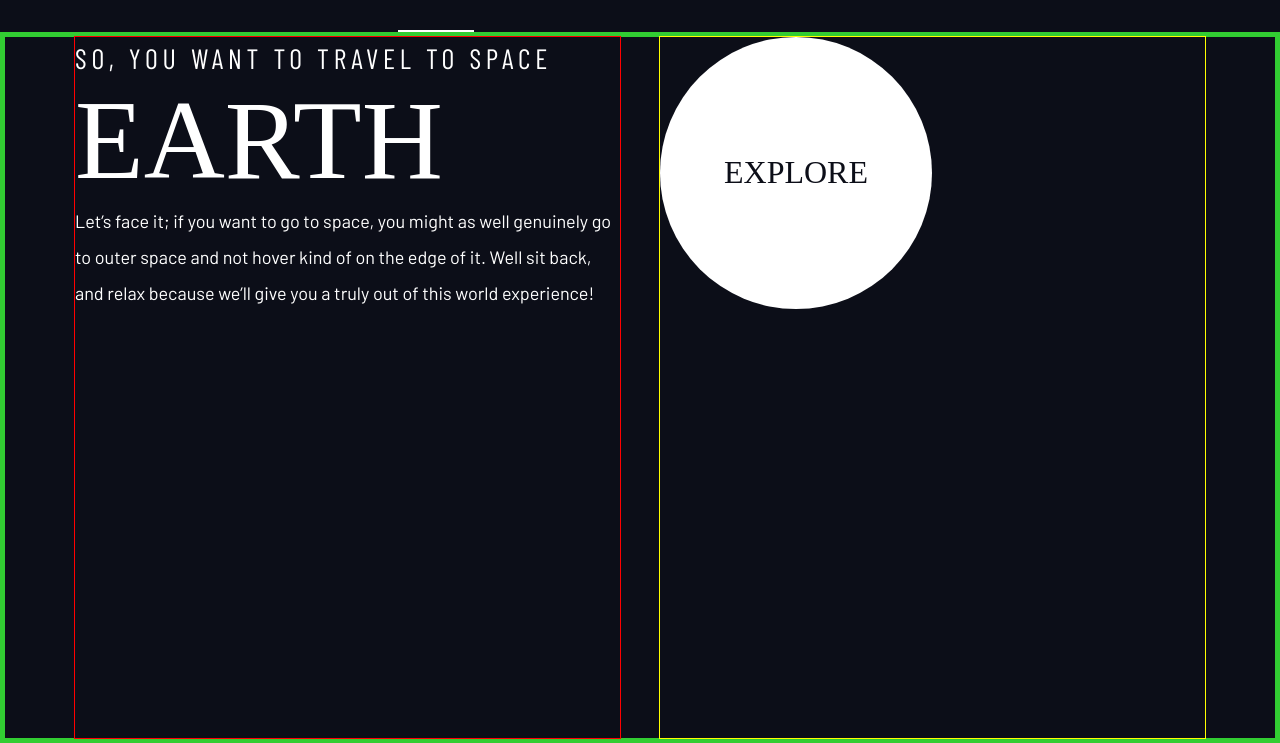
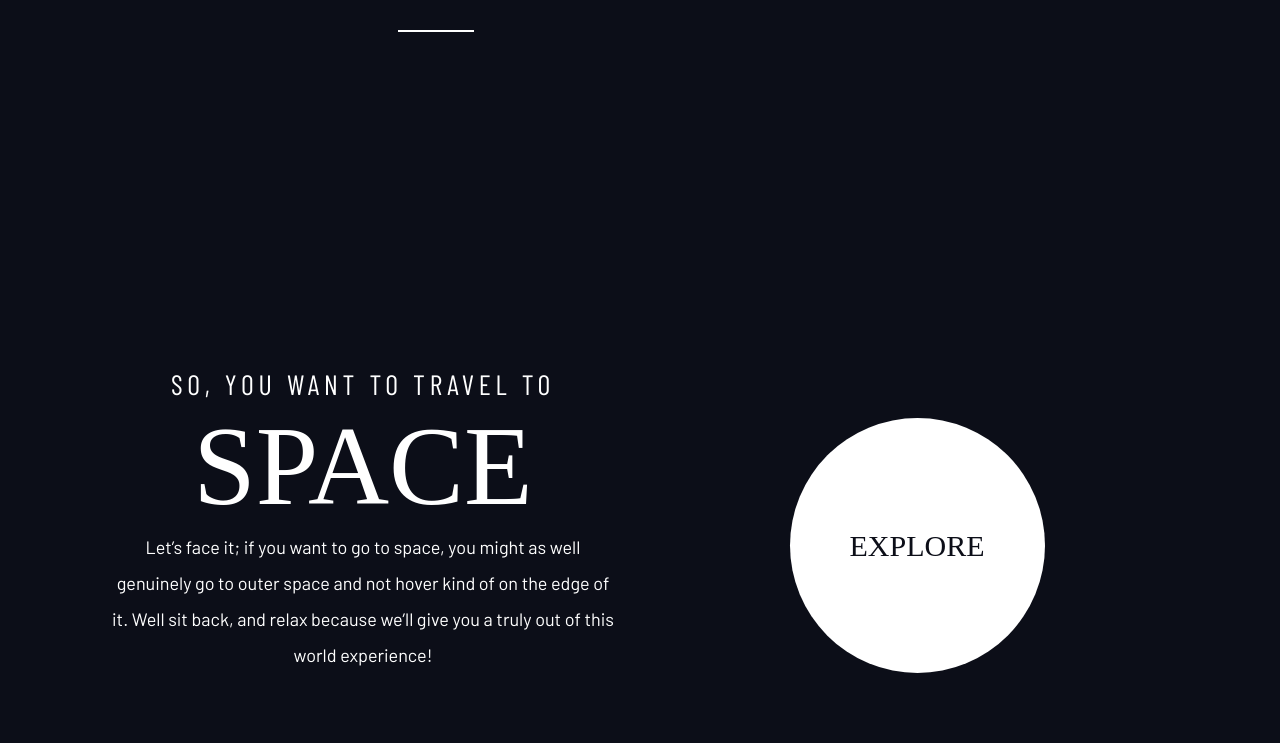
Before and after one commit to Danny-Lenko/space-tourism-website, a plain HTML site: page index.html in a window 1280 px wide. Shown: the part 57-800 px from the top of the page. Drawn offline with nearby package versions, Linux system fonts and the light colour scheme; a web font is replaced by a local one.

Commit message:
updated index.html, styles.css
last updates before finishing the index.html

```diff
--- a/index.html
+++ b/index.html
@@ -26,12 +26,12 @@
 
   <div class="space grid-container">
     <div class="space__content">
-      <p class="fs-28 ff-bar-con uppercase let-spacing-1">So, you want to travel to space</p>
-      <p class="fs-150 ff-bel uppercase">Earth</p>
+      <p class="fs-28 ff-bar-con uppercase let-spacing-1" style="margin: 0 auto;">So, you want to travel to</p>
+      <p class="fs-150 ff-bel uppercase">space</p>
       <p class="line-hei2">  Let’s face it; if you want to go to space, you might as well genuinely go to outer space and not hover kind of on the edge of it. Well sit back, and relax because we’ll give you a truly out of this world experience!</p>
     </div>
     <div class="space__btn">
-      <a href="#" class="ff-bel fs-32 uppercase bg-white txt-dark large-button">Explore</a>
+      <a href="#" class="ff-bel uppercase bg-white txt-dark large-button">Explore</a>
     </div>
 
   </div>
--- a/styles.css
+++ b/styles.css
@@ -18,7 +18,7 @@
    --fs-14: 1.4rem;
    --fs-16: 1.6rem;
    --fs-18: 1.5rem;
-   --fs-28: 2.8rem;
+   --fs-28: 2rem;
    --fs-32: 1.6rem;
    --fs-56: 2.4rem;
    --fs-100: 5.6rem;
@@ -31,11 +31,11 @@
       --fs-100: 8rem;
       --fs-56: 4rem;
       --fs-32: 2.4rem;
-      --fs-28: 1.6rem;
+      --fs-28: 2rem;
   }
 }
 
-@media (min-width: 720px) {
+@media (min-width: 820px) {
   :root {
       --fs-100: 10rem;
       --fs-56: 5.6rem;
@@ -141,23 +141,28 @@ select {
 
 /* grid-container settings */
 .grid-container {
-  border: 5px solid limegreen;
   display: grid;
+  text-align: center;
+  padding: 0 2em;
+  place-items: center;
 }
-@media (min-width: 720px) {
+.grid-container * {
+  max-width: 50ch;
+  text-align: center;
+}
+@media (min-width: 820px) {
   .grid-container {
-      column-gap: var(--container-gap, 4rem);
-      grid-template-columns: minmax(3rem, 1fr) repeat(2, minmax(0, 60rem)) minmax(3rem, 1fr);
+    text-align: left;
+    column-gap: var(--container-gap, 4rem);
+    grid-template-columns: minmax(3rem, 1fr) repeat(2, minmax(0, 60rem)) minmax(3rem, 1fr);
   }
 
   .grid-container > *:first-child {
-      grid-column: 2;
-      outline: 1px solid red;
+    grid-column: 2;
   }
 
   .grid-container > *:last-child {
-      grid-column: 3;
-      outline: 1px solid yellow;
+    grid-column: 3;
   }
 }
 
@@ -244,6 +249,7 @@ select {
 
 /* large-button */
 .large-button {
+  font-size: 3rem;
   display: inline-grid;
   place-items: center;
   padding: 0 2em;
@@ -333,3 +339,8 @@ select {
   background: hsl( var(--clr-white) );
 }
 /* end of slider buttons */
+
+.space {
+  margin-bottom: 7rem;
+  align-items: end;
+}
```
